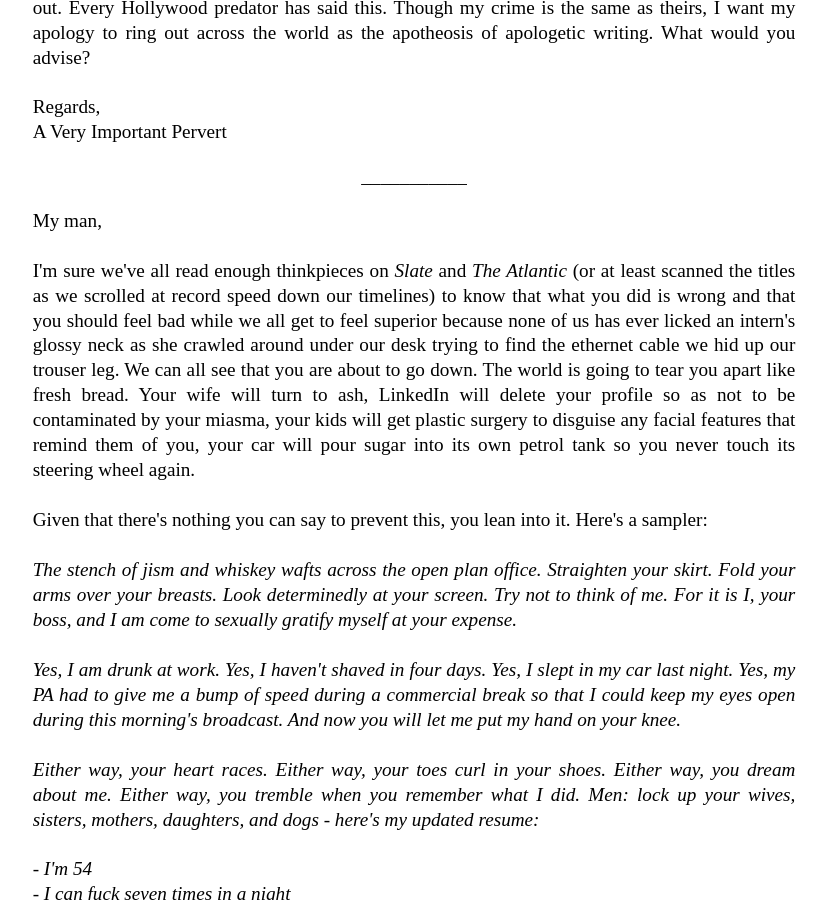
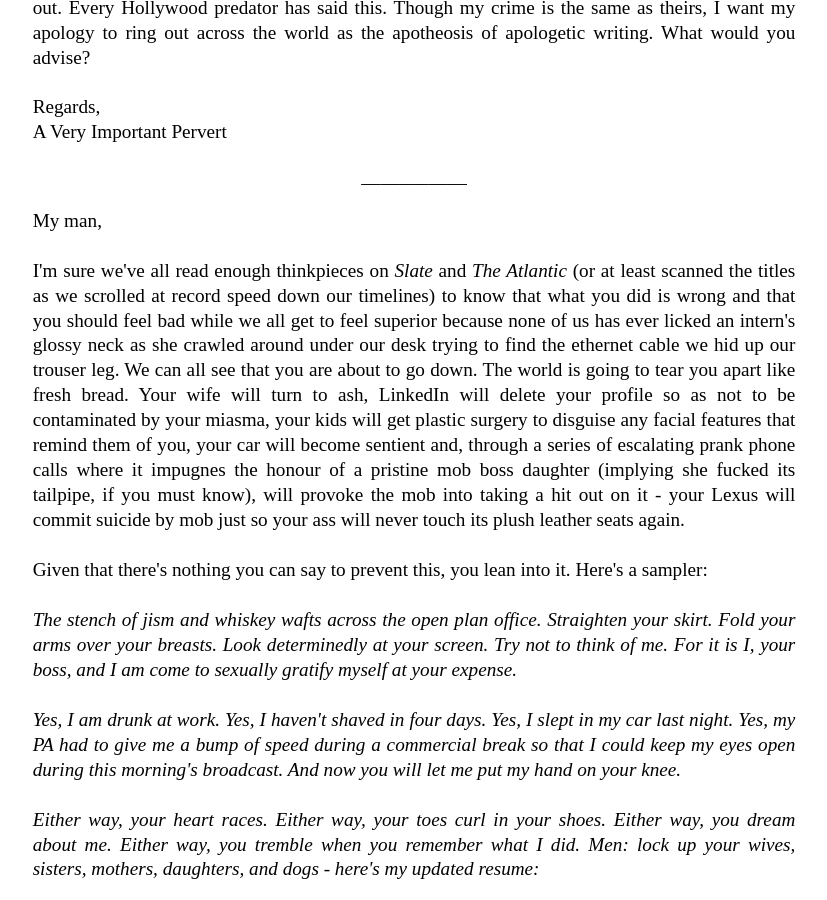
Before and after one commit to Pinelife/pinelife.github.io, a Jekyll site: the page Hellhole/Room11.html, which Jekyll copies as it is, in a window 1280 px wide and 900 px high, scrolled down 1718 px. Shown: the whole window, without its empty margins (226-1053 px from the left). Built offline with Jekyll 4.4.1, drawn with Linux system fonts in a browser that asks for light colours.

Commit message:
Update Room11.html

```diff
--- a/Hellhole/Room11.html
+++ b/Hellhole/Room11.html
@@ -116,9 +116,11 @@
 	timelines) to know that what you did is wrong and that you should feel bad while we all get to feel superior because none of us has ever
 	licked an intern's glossy neck as she crawled around under our desk trying to find the ethernet cable we hid up our trouser leg.
 	We can all see that you are about to go down. The world is going to tear you apart like fresh bread. Your wife
-	will turn to ash, LinkedIn will delete your profile so as not to be contaminated by your miasma, your kids will get plastic surgery to
-	disguise any facial features that remind them of you, your car will pour sugar into its own petrol tank so you never touch its
-	steering wheel again.<br/>
+	will turn to ash, LinkedIn will delete your profile so as not to be contaminated by your miasma, your kids will get plastic
+	surgery to disguise any facial features that remind them of you, your car will become sentient and, through a series of escalating
+	prank phone calls where it impugnes the honour of a pristine mob boss daughter (implying she fucked its tailpipe, if you must
+	know), will provoke the mob into taking a hit out on it - your Lexus will commit suicide by mob just so your ass will never
+	touch its plush leather seats again.<br/>
 	<br/>
 	Given that there's nothing you can say to prevent this, you lean into it. Here's a sampler:<br/>
 	<br/><i>
```
